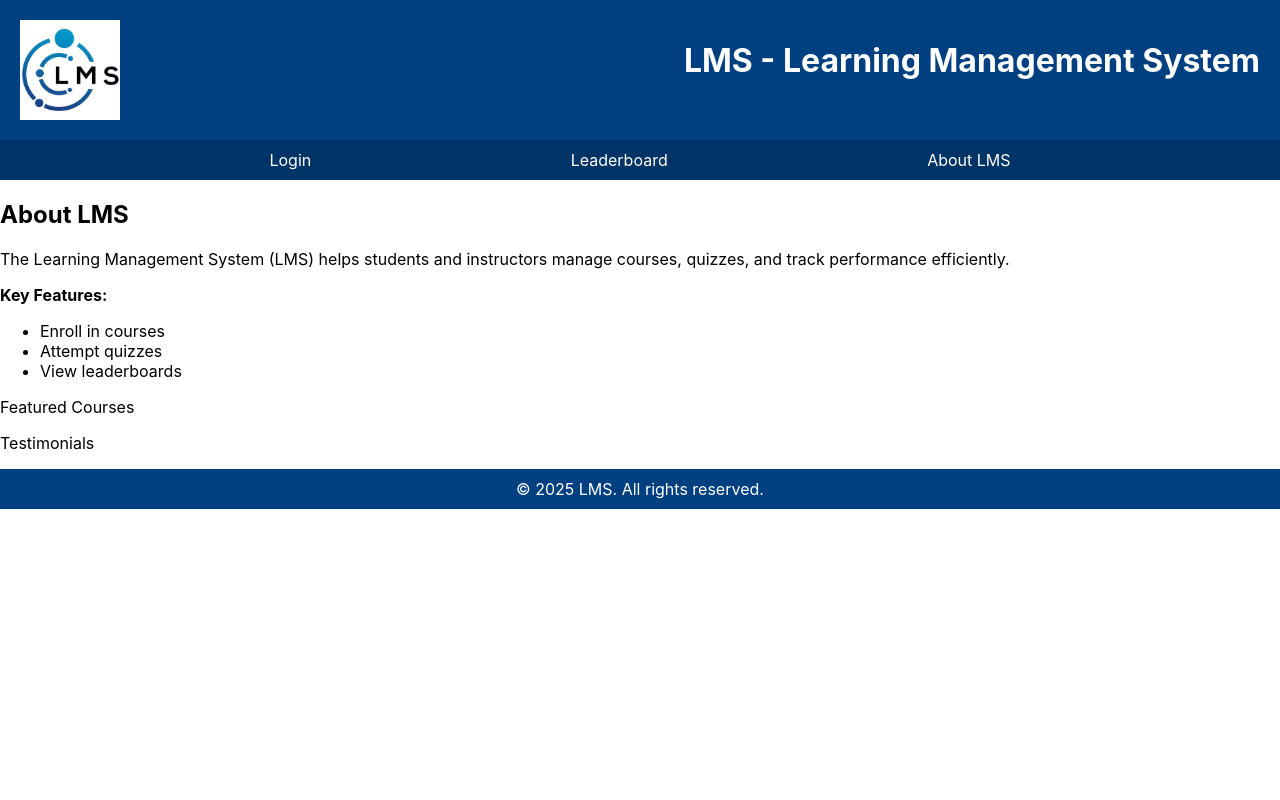
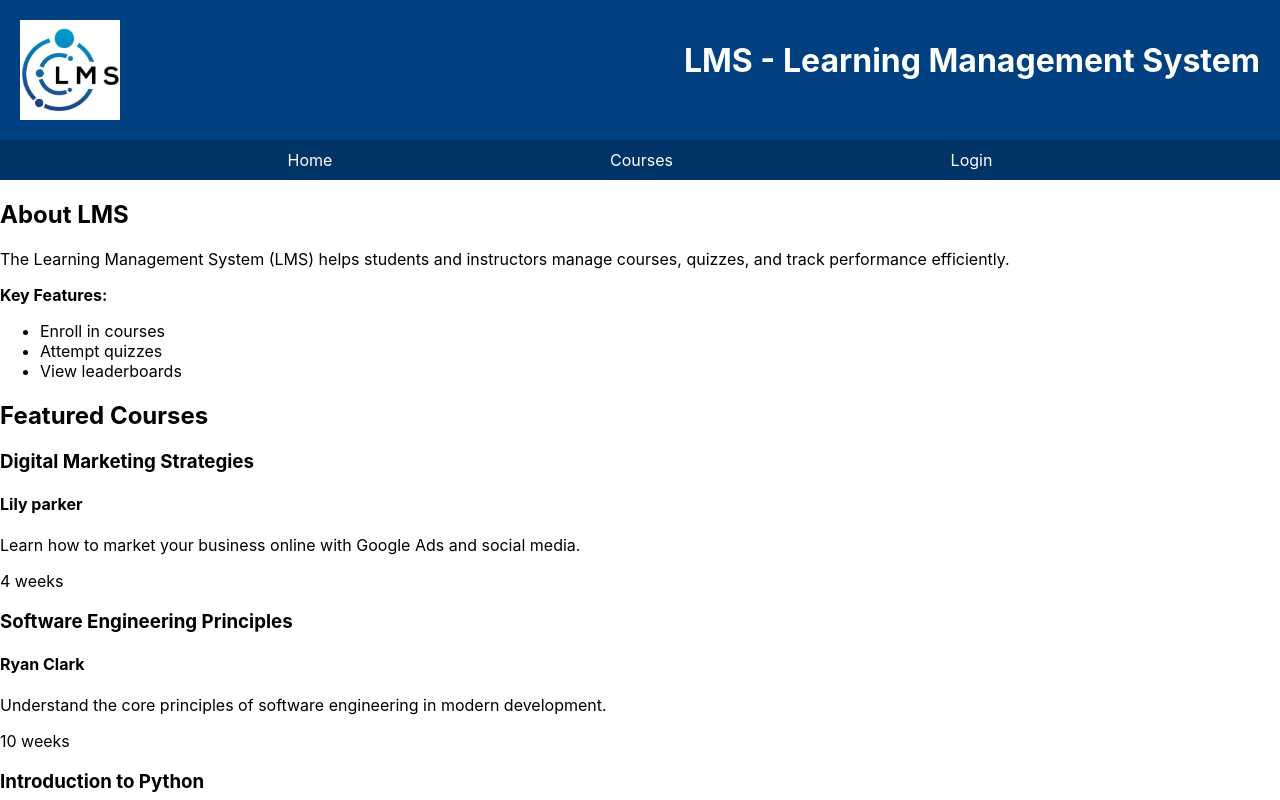
Before and after one commit to Munch42/ENSF381-Assignment4, a React (Create React App) app: page / in a window 1280 px wide. Shown: the top 800 px of the page. Built offline with nearby package versions, Linux system fonts and the light colour scheme.

Commit message:
Worked on router and featured courses

```diff
--- a/src/App.js
+++ b/src/App.js
@@ -1,23 +1,19 @@
-import logo from './logo.svg';
 import './App.css';
+import { BrowserRouter, Routes, Route } from 'react-router-dom';
+import Homepage from './components/Homepage';
+import LoginForm from "./components/LoginForm";
+import CoursesPage from "./components/CoursesPage";
 
 function App() {
   return (
-    <div className="App">
-      <header className="App-header">
-        <img src={logo} className="App-logo" alt="logo" />
-        <p>
-          Edit <code>src/App.js</code> and save to reload.
-        </p>
-        <a
-          className="App-link"
-          href="https://reactjs.org"
-          target="_blank"
-          rel="noopener noreferrer"
-        >
-          Learn React
-        </a>
-      </header>
+    <div>
+      <BrowserRouter>
+      <Routes>
+        <Route path="/" element={<Homepage />} />
+        <Route path="/courses" element={<CoursesPage />} />
+        <Route path="/login" element={<LoginForm />} />
+      </Routes>
+      </BrowserRouter>
     </div>
   );
 }
--- /dev/null
+++ b/src/components/CoursesPage.js
@@ -0,0 +1,16 @@
+import Footer from "./Footer";
+import Header from "./Header";
+
+function CoursesPage() {
+  return (
+    <div className="courses-page">
+        <Header />
+        <div className="content">
+
+        </div>
+        <Footer />
+    </div>
+  );
+}
+
+export default CoursesPage;
--- /dev/null
+++ b/src/components/FeaturedCourses.js
@@ -0,0 +1,41 @@
+import courses from "../data/courses";
+
+function FeaturedCourses() {
+    // We create a set (so that only one of each element can be in it) and
+    // then add items until we get 3 courses
+    const courseIndices = new Set();
+
+    while(courseIndices.size !== 3) {
+        courseIndices.add(Math.floor(Math.random() * 10) + 1);
+    }
+
+    // TODO: Display course-list as horizontal blocks side by side
+
+    let courseList = [];
+
+    let i = 0
+    courseIndices.forEach((courseIndex) => {
+        courseList[i] = courses[courseIndex];
+        i++;
+    });
+
+    return (
+    <div>
+        <h2>Featured Courses</h2>
+        <div className="course-list">
+            {courseList.map(function(item) {
+                return (
+                    <div>
+                        <h3>{item.name}</h3>
+                        <h4>{item.instructor}</h4>
+                        <p>{item.description}</p>
+                        <p>{item.duration}</p>
+                    </div>
+                );
+            })}
+        </div>
+    </div>
+    );
+}
+
+export default FeaturedCourses;
--- a/src/components/Header.js
+++ b/src/components/Header.js
@@ -1,6 +1,9 @@
 import './Header.css';
+import { useNavigate } from 'react-router-dom';
 
 function Header() {
+  const navigate = useNavigate();
+
   return (
     <>
     <header>
@@ -8,7 +11,7 @@ function Header() {
         <h1>LMS - Learning Management System</h1>
     </header>
     <div id="nav">
-        <a href="login.html">Login</a><a href="leaderboard.html">Leaderboard</a><a href="#about">About LMS</a>
+        <a onClick={() => navigate("/")}>Home</a><a onClick={() => navigate("/courses")}>Courses</a><a onClick={() => navigate("/login")}>Login</a>
     </div>
     </>
   );
--- /dev/null
+++ b/src/components/LoginForm.js
@@ -0,0 +1,14 @@
+import Footer from "./Footer";
+import Header from "./Header";
+
+function LoginForm() {
+  return (
+    <div>
+        <Header />
+
+        <Footer />
+    </div>
+  );
+}
+
+export default LoginForm;
--- a/src/components/MainSection.js
+++ b/src/components/MainSection.js
@@ -1,3 +1,4 @@
+import FeaturedCourses from './FeaturedCourses';
 import './MainSection.css';
 
 function MainSection() {
@@ -16,7 +17,7 @@ function MainSection() {
                 <li>View leaderboards</li>
             </ul>
         </div>
-      <p>Featured Courses</p>
+      <FeaturedCourses />
       <p>Testimonials</p>
     </div>
   );
--- a/src/data/courses.js
+++ b/src/data/courses.js
@@ -72,7 +72,7 @@ const courses = [
         image: "images/course1.jpg"
     },
     {
-        id: 9,
+        id: 10,
         name: "Introduction to Python",
         instructor: "Jim Robinson",
         description: "Learn Python, the most popular new language in Data Science",
--- a/src/index.js
+++ b/src/index.js
@@ -2,12 +2,12 @@ import React from 'react';
 import ReactDOM from 'react-dom/client';
 import './index.css';
 import reportWebVitals from './reportWebVitals';
-import Homepage from './components/Homepage';
+import App from './App';
 
 const root = ReactDOM.createRoot(document.getElementById('root'));
 root.render(
   <React.StrictMode>
-    <Homepage />
+    <App />
   </React.StrictMode>
 );
 
```
